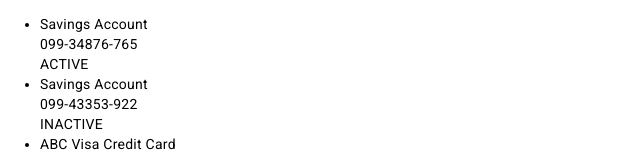
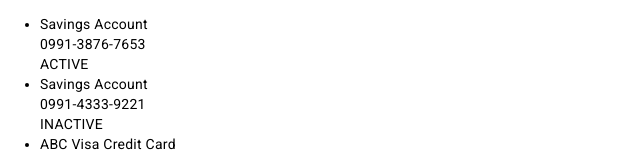
Before and after one commit to angelapriyadharshini/bank-app, an Angular app: page /accounts in a window 1280 px wide. Shown: the top 156 px of the page, without its empty margins (0-640 px from the left). Built offline with nearby package versions, Linux system fonts and the light colour scheme.

Commit message:
updated mask pipe

```diff
--- a/src/app/app.module.ts
+++ b/src/app/app.module.ts
@@ -8,11 +8,12 @@ import { httpInterceptorProviders } from './core/interceptors';
 import { HttpClientModule } from '@angular/common/http';
 import { registerLocaleData } from '@angular/common';
 import localeENSL from '@angular/common/locales/en-SL';
+import { MaskPipe } from './shared/mask.pipe';
 
 registerLocaleData(localeENSL);
 
 @NgModule({
-  declarations: [AppComponent],
+  declarations: [AppComponent, MaskPipe],
   imports: [BrowserModule, BrowserAnimationsModule, AppRoutingModule],
   providers: [
     HttpClientModule,
--- a/src/app/shared/mask.pipe.ts
+++ b/src/app/shared/mask.pipe.ts
@@ -1,12 +1,11 @@
 import { Pipe, PipeTransform } from '@angular/core';
 
 @Pipe({
-  name: 'mask'
+  name: 'mask',
 })
 export class MaskPipe implements PipeTransform {
-
-  transform(value: unknown, ...args: unknown[]): unknown {
-    return null;
+  transform(value: string) {
+    let partToBeMasked = value.slice(5, 12);
+    return value.replace(partToBeMasked, 'XXXX-XXXX');
   }
-
 }
--- a/src/app/transactions/transactions.component.html
+++ b/src/app/transactions/transactions.component.html
@@ -90,7 +90,6 @@
         <td mat-cell *matCellDef="let element">
           <span *ngIf="element.transactionInformation.debitCreditIndicator === credited && !isSavings">{{ element.transactionAmount.amount | currency : 'LKR'  :'' }}</span>
           <span *ngIf="isSavings">{{ element.transactionAmount.amount | currency : 'LKR'  :'' }}</span>
-          <!-- {{ element.transactionInformation.debitCreditIndicator === credited ? element.transactionAmount.amount:null | currency : 'LKR' : '' }} -->
         </td>
       </ng-container>
 
@@ -98,7 +97,6 @@
         <th mat-header-cell *matHeaderCellDef>Amount Out</th>
         <td  mat-cell *matCellDef="let element">
           <span *ngIf="element.transactionInformation.debitCreditIndicator === debited">{{ element.transactionAmount.amount | currency : 'LKR'  :'' }}</span>
-          <!-- {{ element.transactionAmount.amount | currency : 'LKR' :'symbol' }} -->
         </td>
       </ng-container>
 
--- a/src/assets/accounts.json
+++ b/src/assets/accounts.json
@@ -2,7 +2,7 @@
   {
     "id": 1,
     "title": "Savings Account",
-    "accountNumber": "099-34876-765",
+    "accountNumber": "0991-3876-7653",
     "accountStatus": "ACTIVE",
     "cumulativeBalance": 123456.73,
     "accountCurrency": "LKR",
@@ -11,7 +11,7 @@
   {
     "id": 2,
     "title": "Savings Account",
-    "accountNumber": "099-43353-922",
+    "accountNumber": "0991-4333-9221",
     "accountStatus": "INACTIVE",
     "cumulativeBalance": 16356.03,
     "accountCurrency": "LKR",
```
Also changed, not shown: 1 other file (tests, documents, lock files or other folders).
